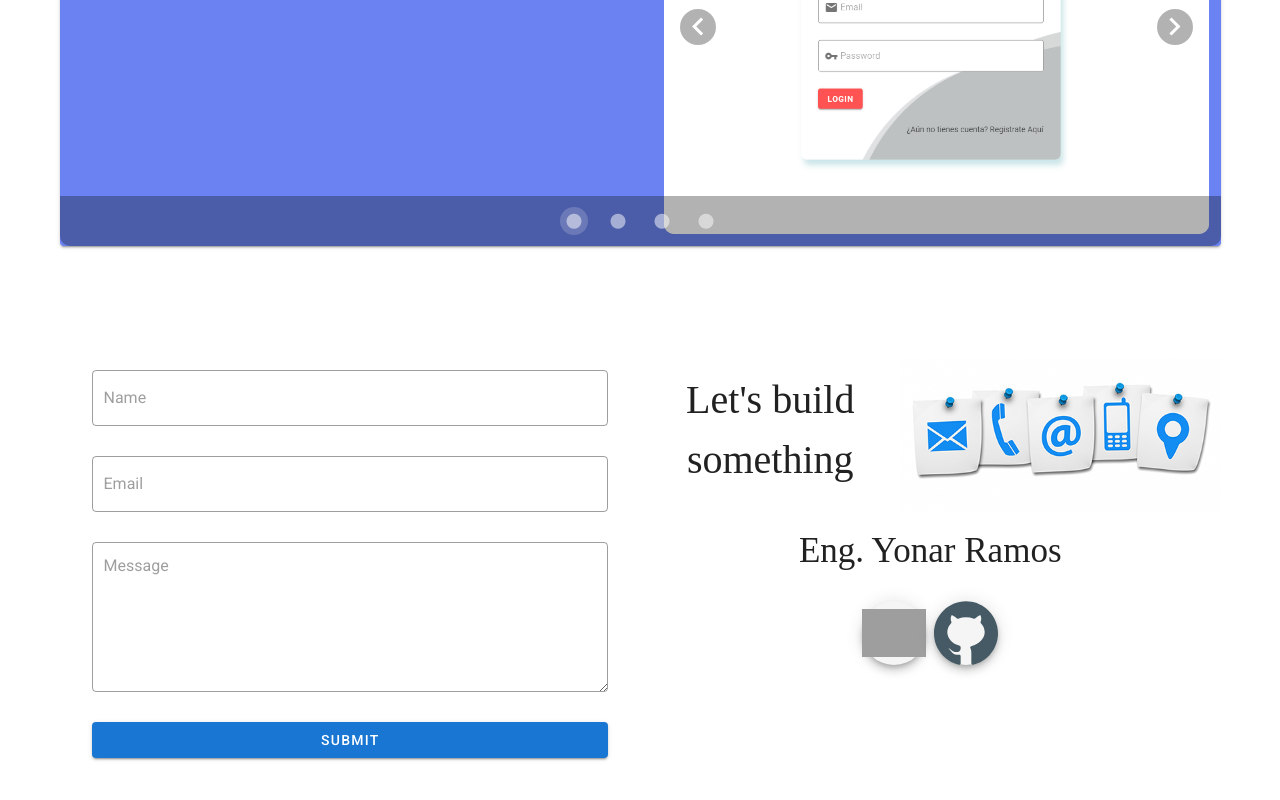
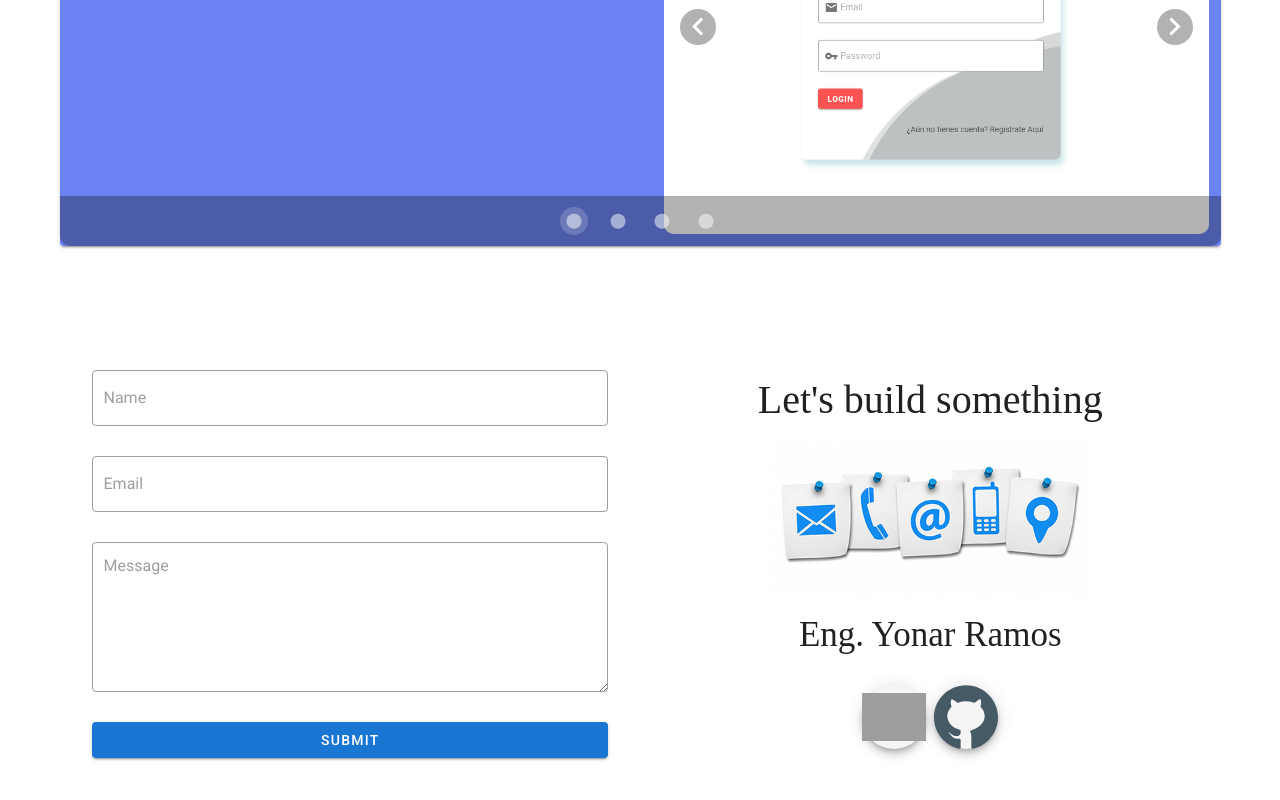
Before and after one commit to YonarRamos/my_portfolio, a Nuxt app: page / in a window 1280 px wide. Shown: the part 1784-2584 px from the top of the page. Built offline with nearby package versions, Linux system fonts and the light colour scheme; grey boxes are pictures that could not be loaded.

Commit message:
lets build

```diff
--- a/components/ContactMe.vue
+++ b/components/ContactMe.vue
@@ -51,7 +51,7 @@
         </v-col>
         <v-col cols="12" md="6">
           <v-row justify="center">
-            <v-col class="d-flex justify-center call-me__h3">
+            <v-col cols="12" class="d-flex justify-center call-me__h3">
               Let's build something
             </v-col>
             <v-img max-width="320" src="contact400.jpg"/>
```
